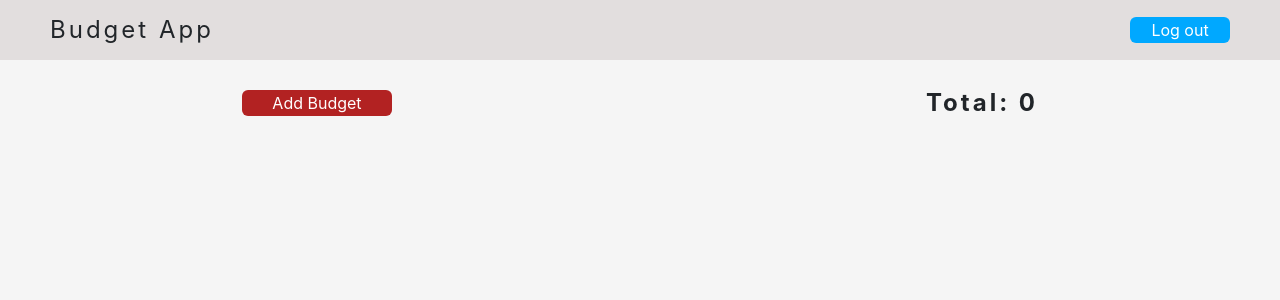
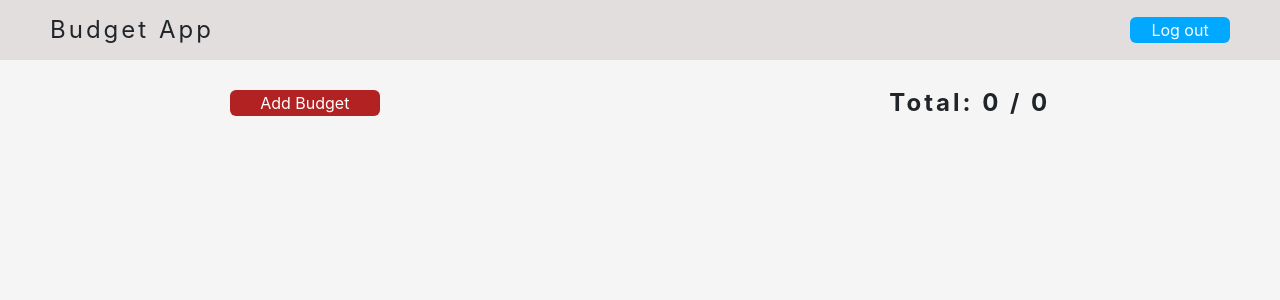
Before and after one commit to dudekrystian/BUDGET-APP, a React (Create React App) app in the folder client/: page / in a window 1280 px wide. Shown: the top 300 px of the page. Built offline with nearby package versions, Linux system fonts and the light colour scheme.

Commit message:
add Total component

```diff
--- a/client/src/components/Panel-Expense.js
+++ b/client/src/components/Panel-Expense.js
@@ -1,5 +1,6 @@
 import AddBudgetModal from "./AddBudgetModal";
 import { useState } from "react";
+import Total from "./Total";
 
 export default function Panel({ total }) {
   const [showAddBudgetsModal, setShowAddBudgetsModal] = useState(false);
@@ -12,7 +13,7 @@ export default function Panel({ total }) {
     <>
       <div className="panel-expense">
         <button onClick={handleAddBudget}>Add Budget</button>
-        <label>Total: {total}</label>
+        <Total />
       </div>
       <AddBudgetModal
         show={showAddBudgetsModal}
```
